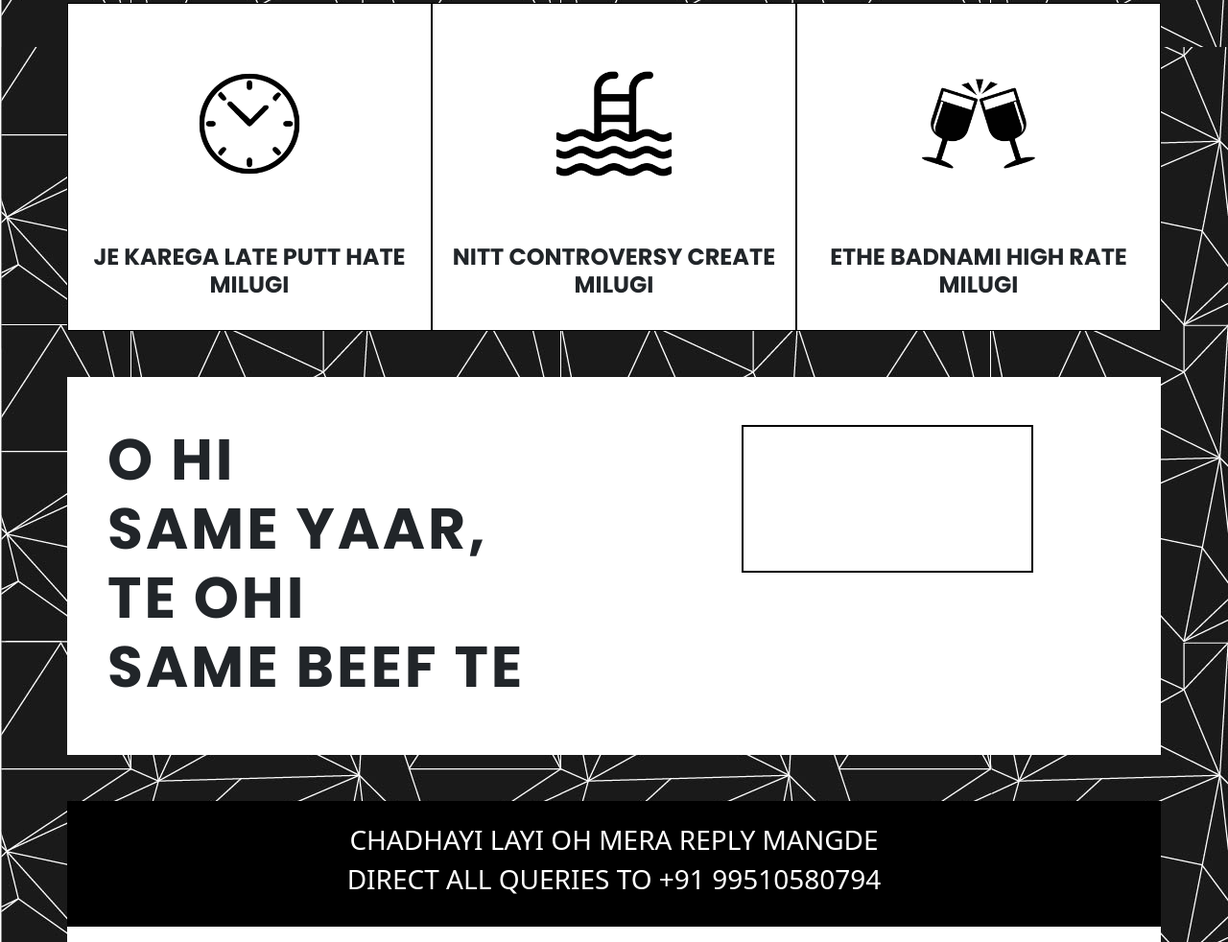
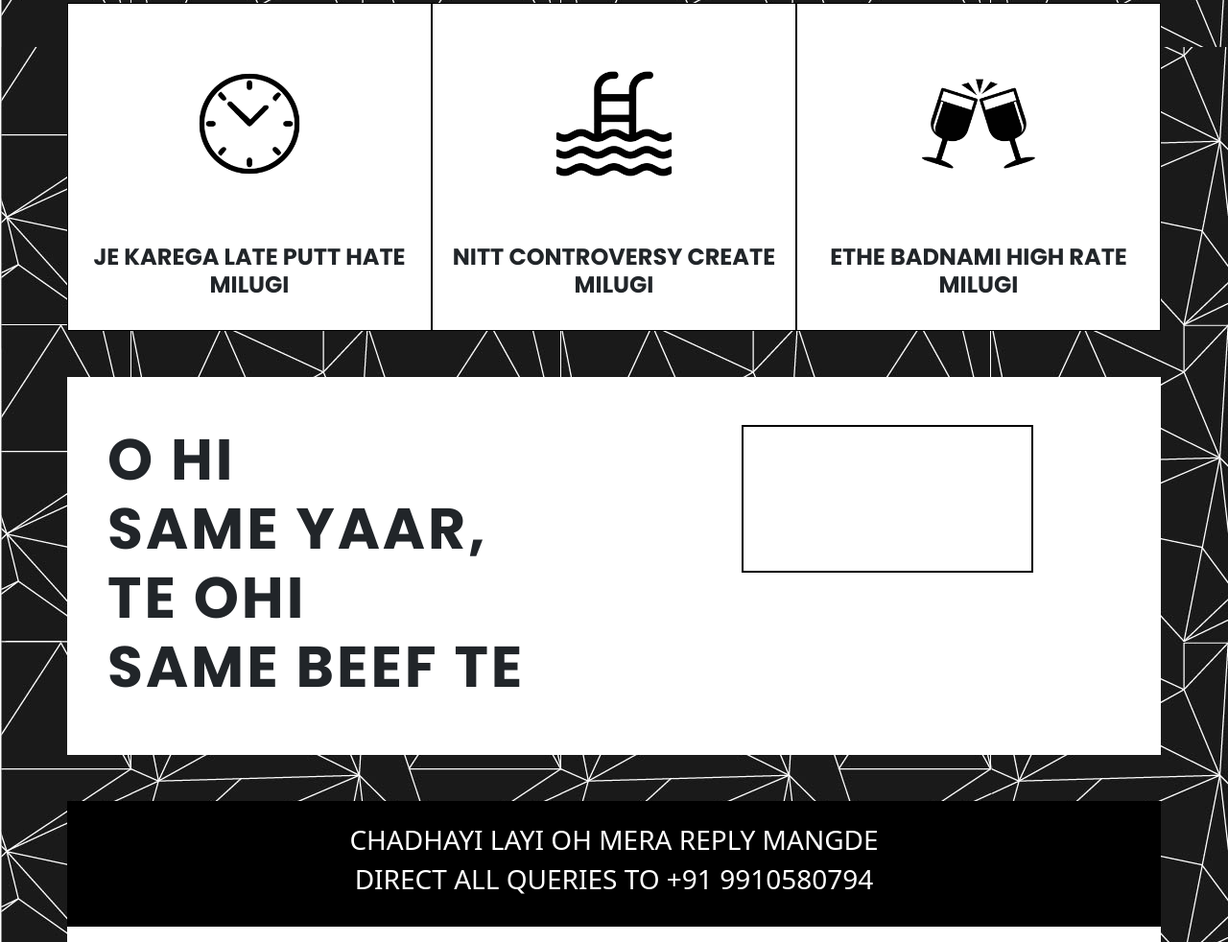
Before and after one commit to laku08/laku08.github.io, a plain HTML site: page index.html in a window 1280 px wide. Shown: the part 1031-2013 px from the top of the page at 96% size. Drawn offline with nearby package versions, Linux system fonts and the light colour scheme; grey boxes are pictures that could not be loaded.

Commit message:
Another one

```diff
--- a/index.html
+++ b/index.html
@@ -120,7 +120,7 @@
             <div class="col footer" style="text-align: center; ">
                 <br />
                 <h3>CHADHAYI LAYI OH MERA REPLY MANGDE</h3>
-                <h3>DIRECT ALL QUERIES TO +91 99510580794</h3>
+                <h3>DIRECT ALL QUERIES TO +91 9910580794</h3>
                 <br />
             </div>
         </div>
```
